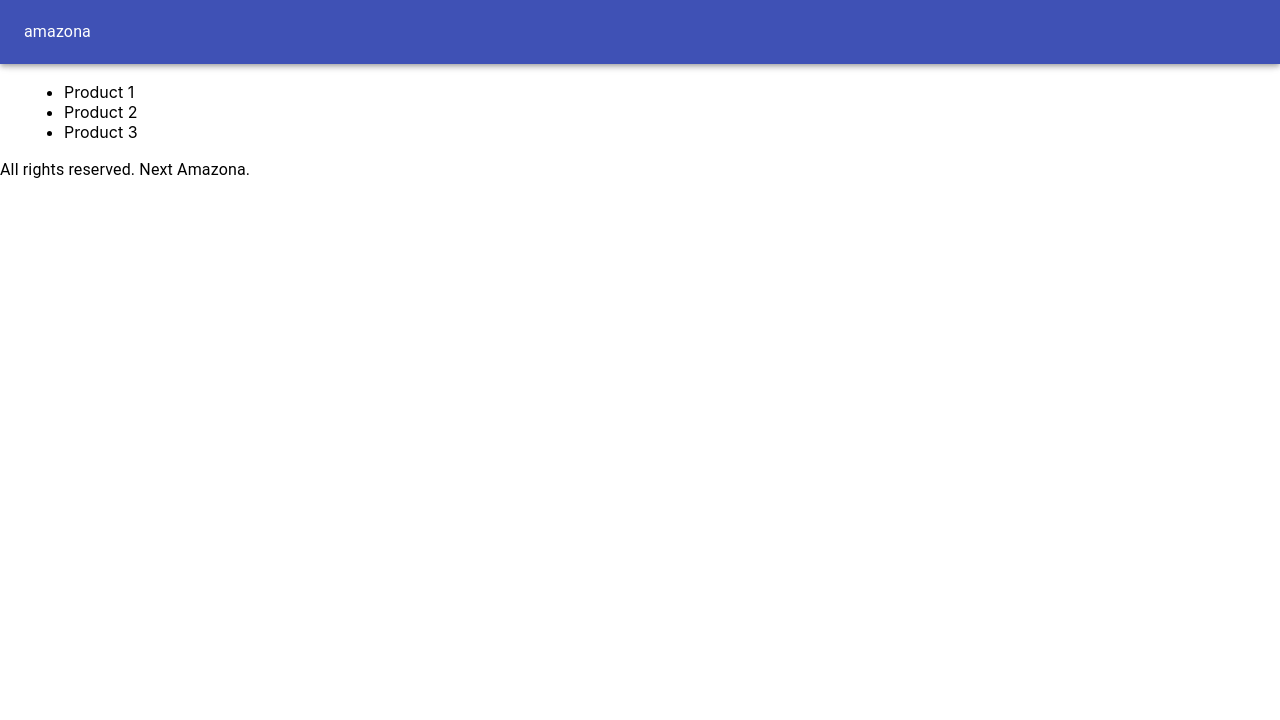
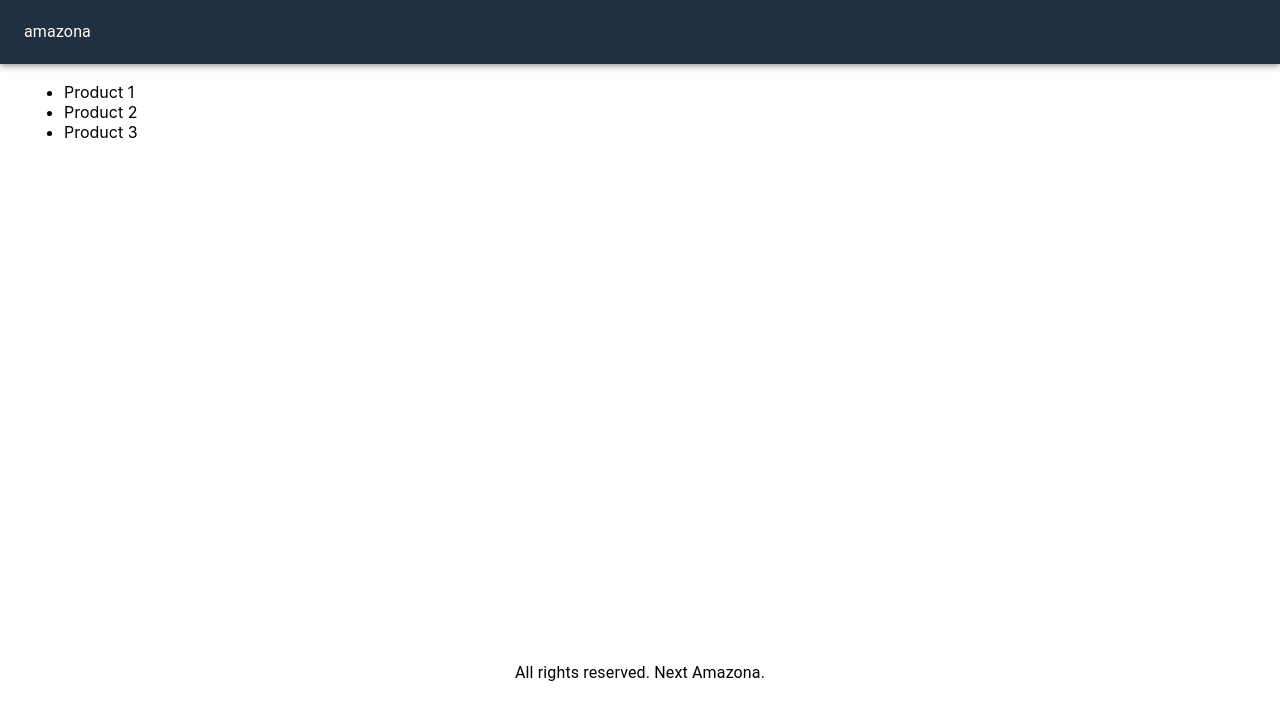
Before and after one commit to railsudemydale2/next-amazona, a Next.js app: page / in a window 1280 px wide. Shown: the top 720 px of the page. Built offline with nearby package versions, Linux system fonts and the light colour scheme.

Commit message:
Created a components folder and Layouts file along with a utils folder and styles.js file to incorporate styles to the App

```diff
--- a/components/Layout.js
+++ b/components/Layout.js
@@ -1,20 +1,22 @@
 import React from 'react';
 import Head from 'next/head';
 import { AppBar, Toolbar, Typography, Container } from '@material-ui/core';
+import useStyles from '../utils/styles';
 
 export default function Layout({ children }) {
+  const classes = useStyles();
   return (
     <div>
       <Head>
         <title>Next Amazona</title>
       </Head>
-      <AppBar postition="static">
+      <AppBar postition="static" className={classes.navbar}>
         <Toolbar>
           <Typography>amazona</Typography>
         </Toolbar>
       </AppBar>
-      <Container>{children}</Container>
-      <footer>
+      <Container className={classes.main}>{children}</Container>
+      <footer className={classes.footer}>
         <Typography>All rights reserved. Next Amazona.</Typography>
       </footer>
     </div>
--- /dev/null
+++ b/utils/styles.js
@@ -0,0 +1,19 @@
+import { makeStyles } from '@material-ui/core';
+
+const useStyles = makeStyles({
+  navbar: {
+    backgroundColor: '#203040',
+    '& a': {
+      color: '#ffffff',
+      marginLeft: 10,
+    },
+  },
+  main: {
+    minHeight: '80vh',
+  },
+  footer: {
+    textAlign: 'center',
+  },
+});
+
+export default useStyles;
```
